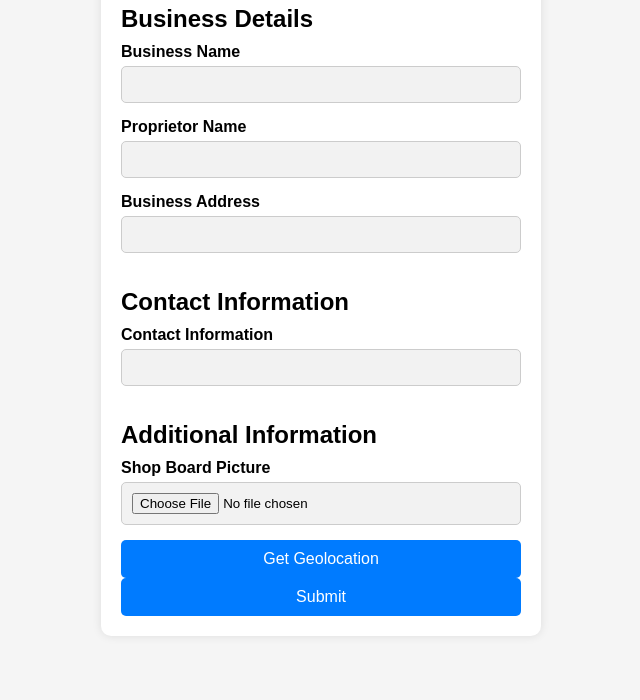
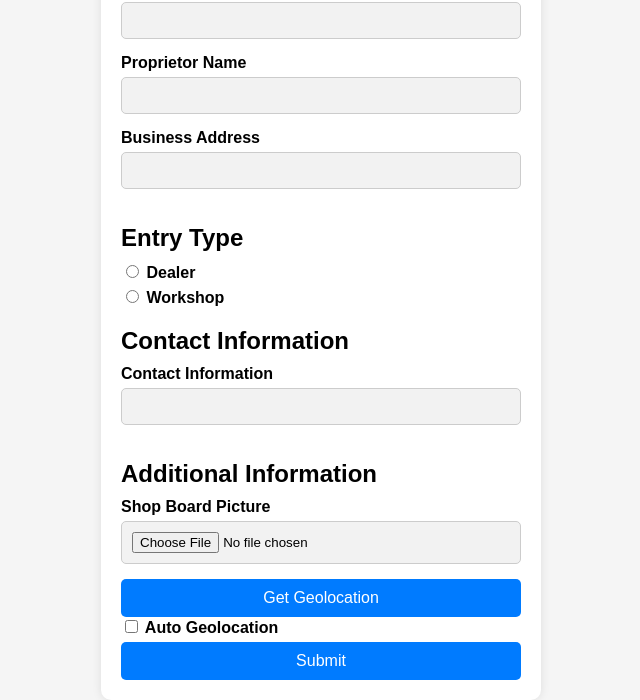
Before and after one commit to Rameezzahid/EnolConnect, a plain HTML site: page index.html in a window 1280 px wide. Shown: the part 129-829 px from the top of the page, without its empty margins (319-959 px from the left). Before the commit the page ends 800 px from the top, so only its background shows below. Drawn offline with Linux system fonts and the light colour scheme.

Commit message:
index.html

```diff
--- a/index.html
+++ b/index.html
@@ -23,6 +23,12 @@
             </section>
 
             <section>
+                <h2>Entry Type</h2>
+                <label><input type="radio" name="entryType" value="Dealer" required> Dealer</label>
+                <label><input type="radio" name="entryType" value="Workshop" required> Workshop</label>
+            </section>
+
+            <section>
                 <h2>Contact Information</h2>
                 <label for="contactInfo">Contact Information</label>
                 <input type="text" id="contactInfo" name="contactInfo" required>
@@ -33,7 +39,8 @@
                 <label for="shopBoardPicture">Shop Board Picture</label>
                 <input type="file" id="shopBoardPicture" name="shopBoardPicture" accept="image/*" capture="environment" required>
 
-                <button type="button" onclick="getLocation()">Get Geolocation</button>
+                <button type="button" id="getGeolocationButton">Get Geolocation</button>
+                <label><input type="checkbox" id="autoGeolocation"> Auto Geolocation</label>
                 <input type="hidden" id="geolocation" name="geolocation">
             </section>
 
```
